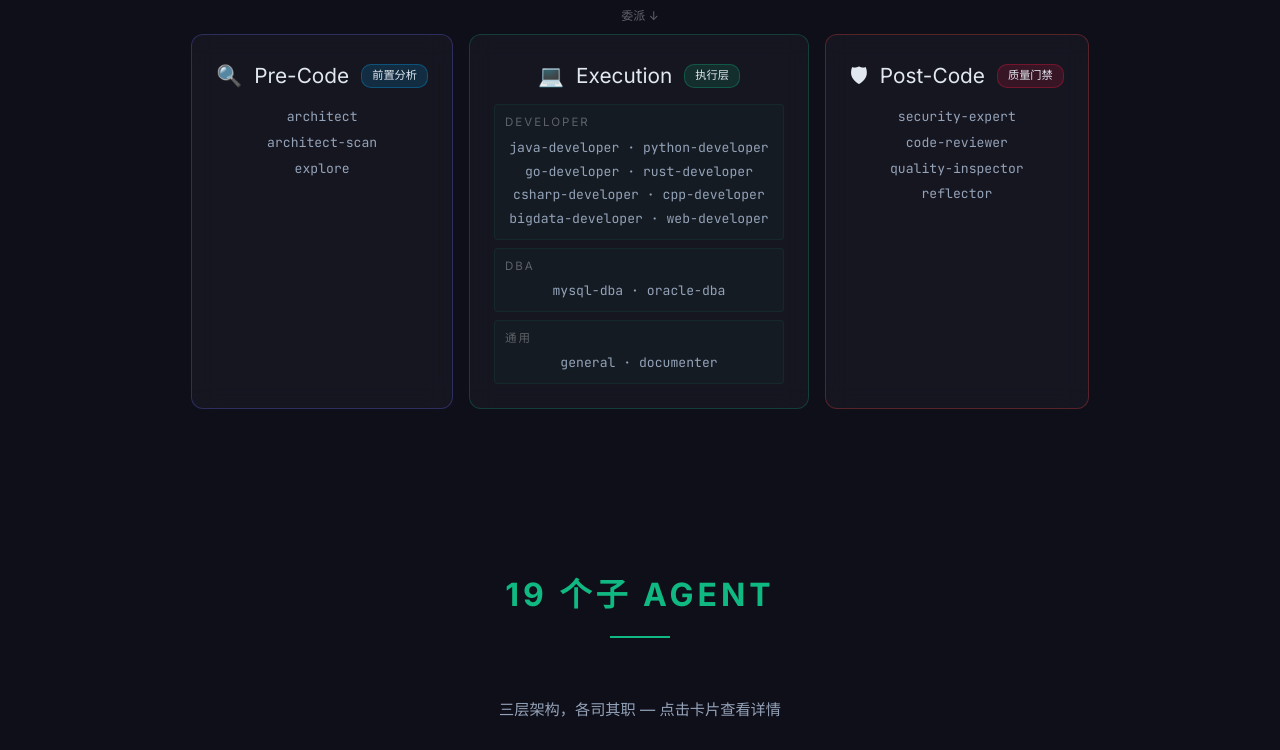
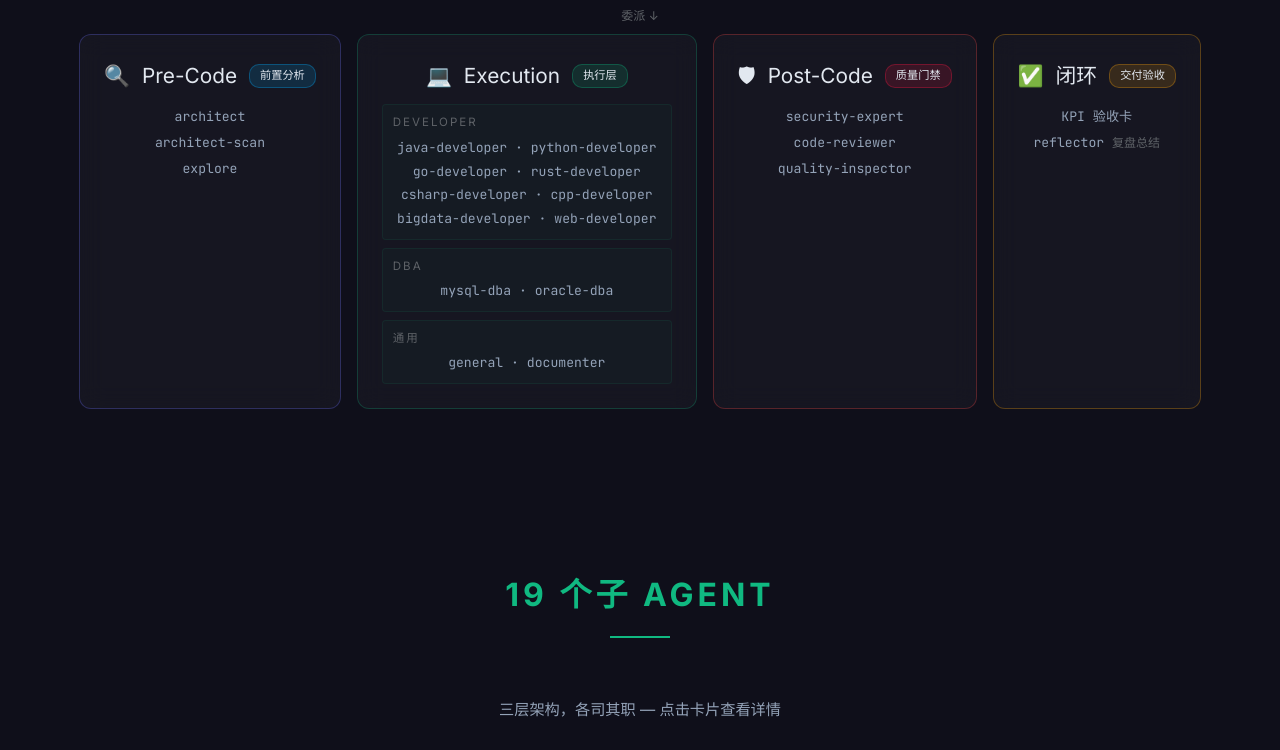
Before and after one commit to zeekling/PuaSE, a website built with Vite: page website/index.html in a window 1280 px wide. Shown: the part 1730-2480 px from the top of the page. Built offline with nearby package versions, Linux system fonts and the light colour scheme; no server answers.

Commit message:
fix: 架构图新增闭环列 — Post-Code 只含 3 验收 Agent，reflector+KPI卡移至闭环

```diff
--- a/website/index.html
+++ b/website/index.html
@@ -85,7 +85,7 @@
             <span>PuaSE</span>
             <span class="arch-badge">全局编排器</span>
           </div>
-            <div class="arch-layer-desc">解析需求 → 成熟度评估 → 委派专家 → 并行验收 → KPI 卡 → 复盘</div>
+            <div class="arch-layer-desc">解析需求 → 成熟度评估 → 委派专家 → Post-Code并行验收 → KPI卡 → 复盘闭环</div>
         </div>
         <div class="arch-connector">委派 ↓</div>
         <div class="arch-columns">
@@ -133,7 +133,18 @@
               <span>Post-Code</span>
               <span class="arch-badge">质量门禁</span>
             </div>
-            <ul class="arch-agents"><li>security-expert</li><li>code-reviewer</li><li>quality-inspector</li><li>reflector</li></ul>
+            <ul class="arch-agents"><li>security-expert</li><li>code-reviewer</li><li>quality-inspector</li></ul>
+          </div>
+          <div class="arch-layer arch-closure">
+            <div class="arch-layer-header">
+              <span class="arch-icon">✅</span>
+              <span>闭环</span>
+              <span class="arch-badge">交付验收</span>
+            </div>
+            <ul class="arch-agents">
+              <li>KPI 验收卡</li>
+              <li>reflector <span style="font-size:0.75rem;color:var(--text-dim);">复盘总结</span></li>
+            </ul>
           </div>
         </div>
       </div>
--- a/website/src/style.css
+++ b/website/src/style.css
@@ -342,6 +342,14 @@ a:hover {
   backdrop-filter: blur(var(--glass-blur));
 }
 .arch-postcode .arch-badge { background: rgba(255,23,68,0.15); border-color: rgba(255,23,68,0.3); }
+.arch-closure {
+  background: var(--glass-bg);
+  border: 1px solid rgba(245, 158, 11, 0.3);
+  min-width: 180px;
+  backdrop-filter: blur(var(--glass-blur));
+}
+.arch-closure:hover { border-color: rgba(245, 158, 11, 0.5); }
+.arch-closure .arch-badge { background: rgba(245,158,11,0.15); border-color: rgba(245,158,11,0.3); }
 .arch-agents { list-style: none; margin-top: 8px; }
 .arch-agents li { font-family: var(--font-code); font-size: 0.82rem; color: var(--text-secondary); padding: 3px 0; line-height: 1.5; }
 .arch-exec-subgroups { display: flex; flex-direction: column; gap: 8px; margin-top: 4px; }
@@ -587,7 +595,7 @@ a:hover {
   .flow-arrow { transform: rotate(90deg); }
   .arch-columns { flex-direction: column; align-items: center; }
   .arch-orchestrator { min-width: unset; width: 100%; }
-  .arch-precode, .arch-postcode { min-width: unset; width: 100%; }
+  .arch-precode, .arch-postcode, .arch-closure { min-width: unset; width: 100%; }
   .arch-exec { min-width: unset; width: 100%; }
   .caps-grid { grid-template-columns: 1fr; }
   .agent-card { max-width: none; flex: 1 1 calc(50% - 12px); min-width: 100px; }
```
Also changed, not shown: docs/index.md (+23 -23 lines), README.md.
